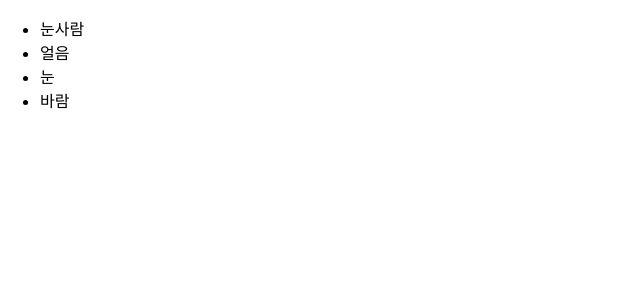
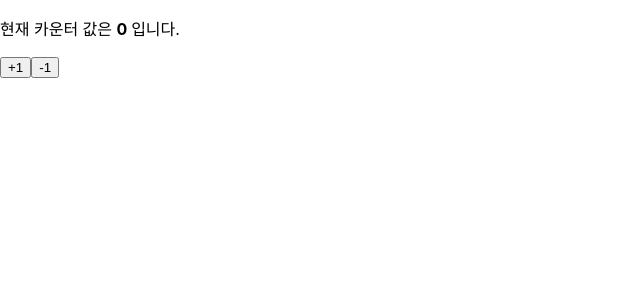
Before and after one commit to Do-iT-React-Study/week3, a React (Create React App) app: page / in a window 1280 px wide. Shown: the top 300 px of the page, without its empty margins (0-640 px from the left). Built offline with nearby package versions, Linux system fonts and the light colour scheme.

Commit message:
feat: modified App.js

```diff
--- a/src/App.js
+++ b/src/App.js
@@ -13,8 +13,7 @@ function App() {
     <div>
       {/* <button>{visible ? "숨기기" : "보이기"}</button>
       <hr /> */}
-      {/* <Counter /> */}
-      <IterationSample />
+      <Counter />
     </div>
   );
 }
```
